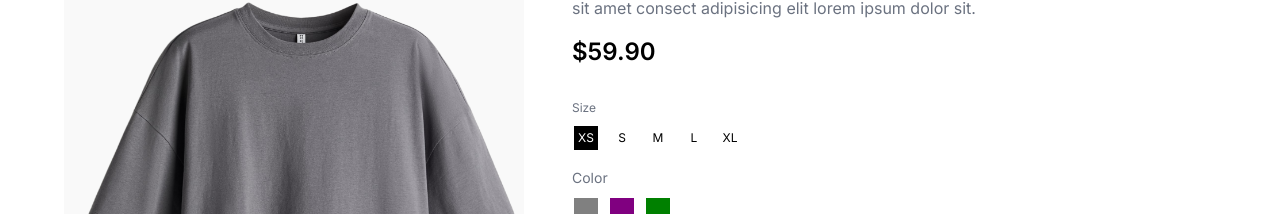
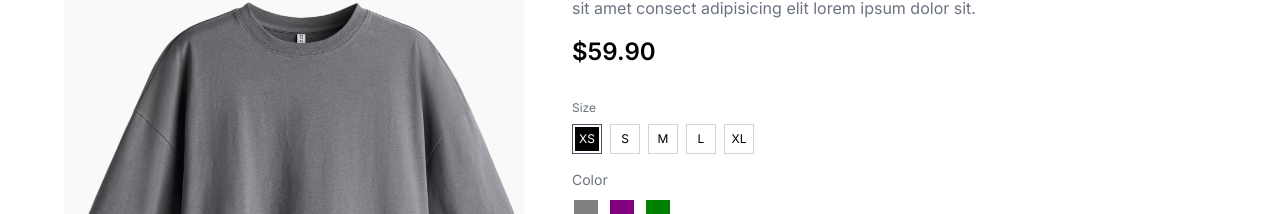
Before and after one commit to habtamubaye-devsec/E-Commerce, a Next.js app in the folder Client/: page /products/1 in a window 1280 px wide. Shown: the part 237-451 px from the top of the page. Built offline with nearby package versions, Linux system fonts and the light colour scheme.

Commit message:
fix: update ToastContainer position and correct toast success message syntax

```diff
--- a/Client/src/app/layout.tsx
+++ b/Client/src/app/layout.tsx
@@ -26,7 +26,7 @@ export default function RootLayout({
           <Footer />
         </div>
         <ToastContainer
-position="bottom-left"
+          position="bottom-right"
           autoClose={5000}
           hideProgressBar={false}
           newestOnTop={false}
@@ -38,7 +38,6 @@ pauseOnHover
           theme="light"
           transition={Bounce}
         />
-
       </body>
     </html>
   );
--- a/Client/src/components/ProductInteraction.tsx
+++ b/Client/src/components/ProductInteraction.tsx
@@ -46,7 +46,7 @@ const ProductInteraction = ({
       selectedColor,
       selectedSize,
     });
-    toast.success("Product added to cart")
+    toast.success("Product added to cart");
   };
   return (
     <div className="flex flex-col gap-4 mt-4">
@@ -56,7 +56,7 @@ const ProductInteraction = ({
         <div className="flex items-center gap-2">
           {product.sizes.map((size) => (
             <div
-              className={`cursor-pointer border-1 p-[2px] ${
+              className={`cursor-pointer border p-[2px] ${
                 selectedSize === size ? "border-gray-600" : "border-gray-300"
               }`}
               key={size}
```
Lines whose indentation alone changed are shown as unchanged.
